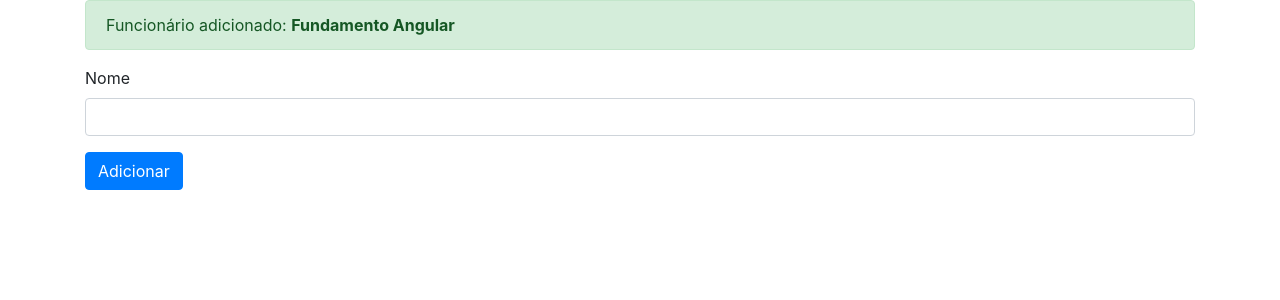
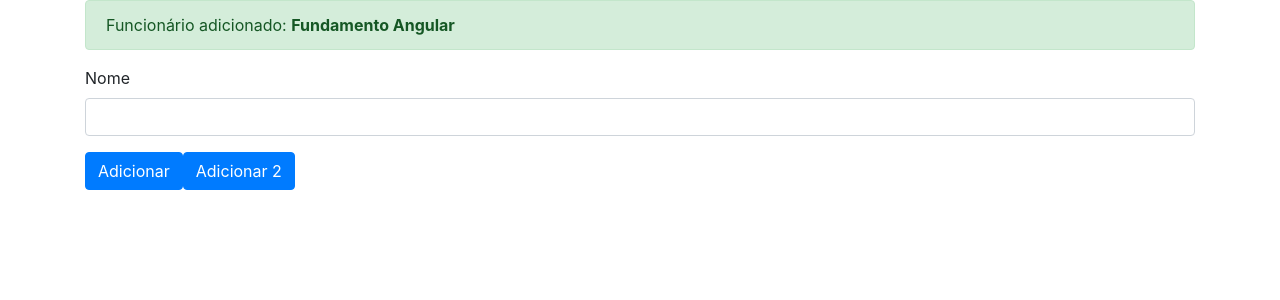
Before and after one commit to softwarefoundation/fundamentos-angular, an Angular app: page / in a window 1280 px wide. Shown: the top 300 px of the page. Built offline with nearby package versions, Linux system fonts and the light colour scheme.

Commit message:
9.7 Usando event bind

```diff
--- a/src/app/app.component.html
+++ b/src/app/app.component.html
@@ -5,9 +5,11 @@
 
   <div class="form-group">
     <label>Nome</label>
-    <input type="text" class="form-control">
+    <input type="text" class="form-control" (input)="alterarNome($event)">
   </div>
 
-  <button type="button" class="btn btn-primary"> Adicionar</button>
+  <button type="button" class="btn btn-primary" on-click="adicionar()" > Adicionar</button>
+
+  <button type="button" class="btn btn-primary" (click)="adicionar()" > Adicionar 2</button>
 
 </div>
--- a/src/app/app.component.ts
+++ b/src/app/app.component.ts
@@ -10,7 +10,14 @@ export class AppComponent {
 
 
   adicionar() {
-    console.log('Adicionando: " ${this.nome');
+    console.log('Adicionando:' + this.nome);
+    console.log(`Nome:  ${this.nome}`);
+
+    const numero = Math.round(Math.random() * 100);
+    this.nome = 'joão' + numero;
   }
 
+  alterarNome(event: any) {
+    this.nome = event.target.value;
+  }
 }
```
Also changed, not shown: 1 other file (tests, documents, lock files or other folders).
